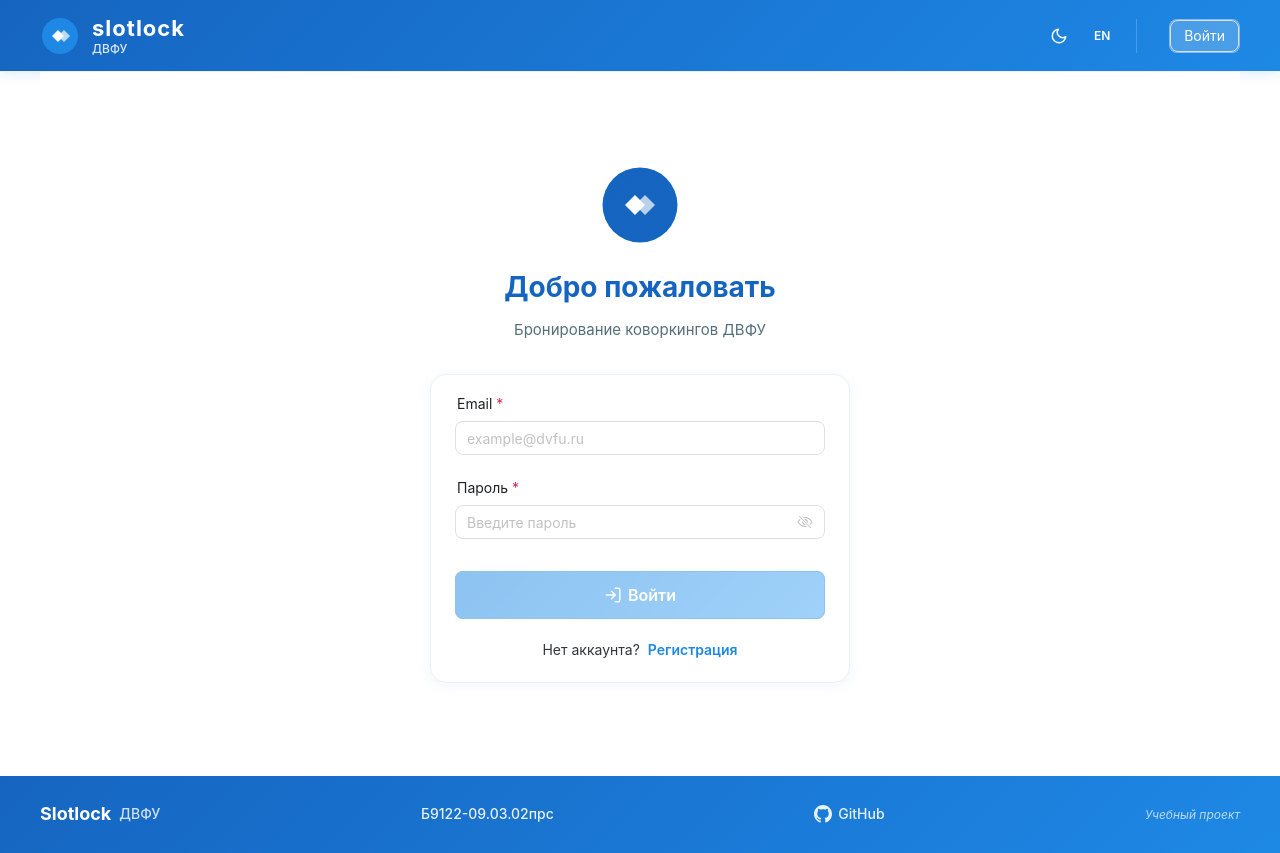
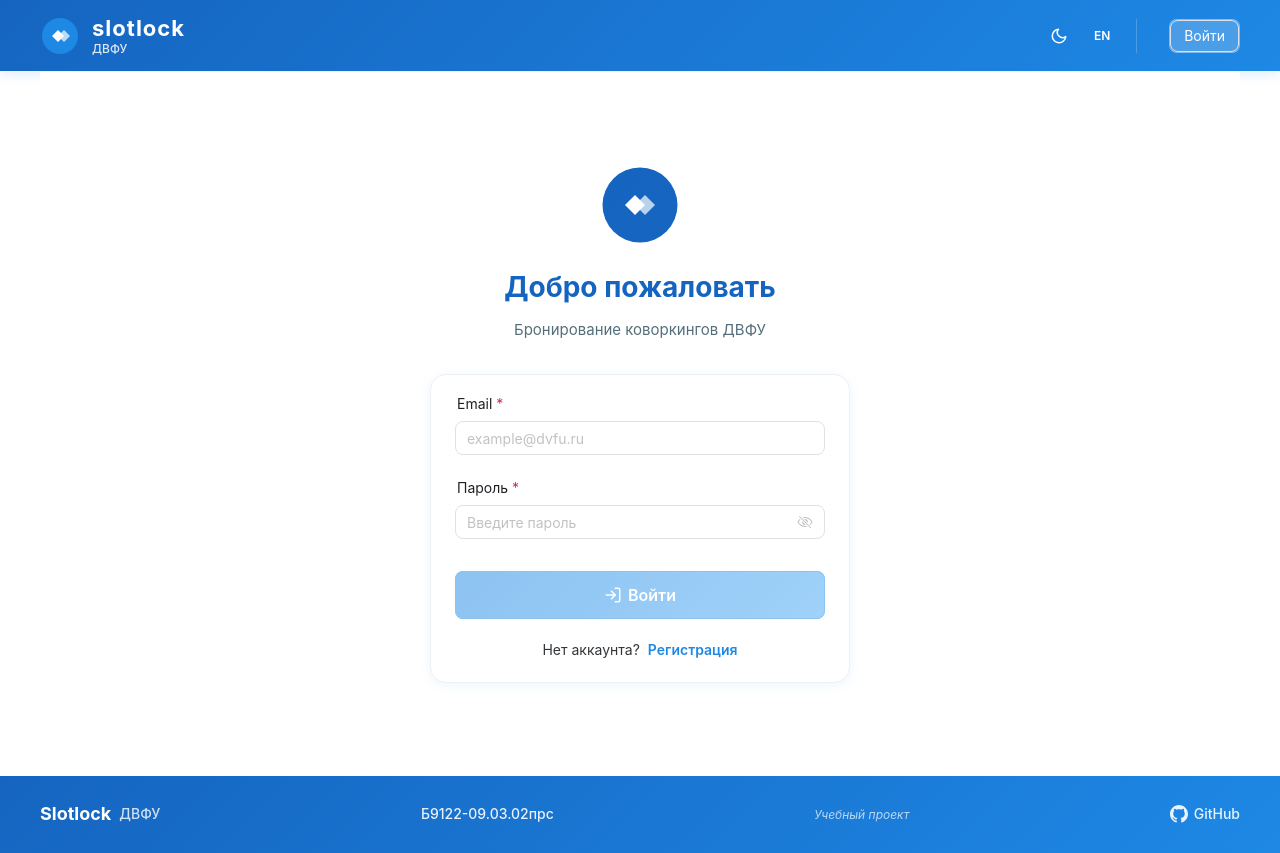
Before and after one commit to Zondermainy/slotlock.ru, a Nuxt app: page /login in a window 1280 px wide. Built offline with nearby package versions, Linux system fonts and the light colour scheme.

Commit message:
#fix футера

```diff
--- a/layouts/default.vue
+++ b/layouts/default.vue
@@ -64,6 +64,7 @@
                   <span class="footer-dvfu">{{ isRu ? 'ДВФУ' : 'FEFU' }}</span>
                 </div>
                 <div class="footer-group">Б9122-09.03.02прс</div>
+                <div class="footer-edu">{{ isRu ? 'Учебный проект' : 'Educational project' }}</div>
                 <div class="footer-links">
                   <a href="https://github.com/Zondermainy/slotlock.ru" target="_blank" class="github-link">
                     <svg viewBox="0 0 24 24" width="18" height="18" fill="currentColor">
@@ -72,7 +73,6 @@
                     GitHub
                   </a>
                 </div>
-                <div class="footer-edu">{{ isRu ? 'Учебный проект' : 'Educational project' }}</div>
               </div>
             </footer>
           </n-layout>
```
